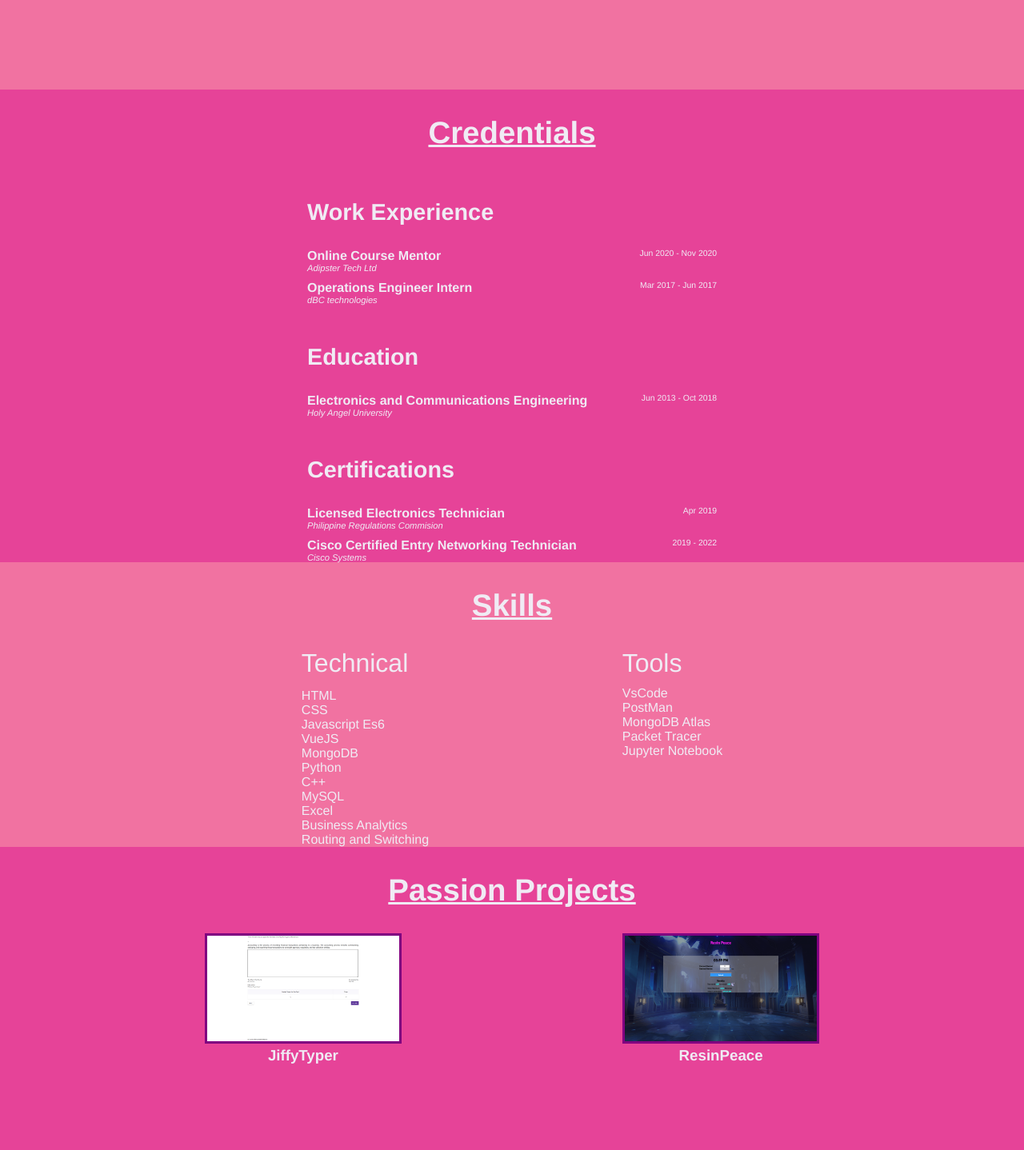
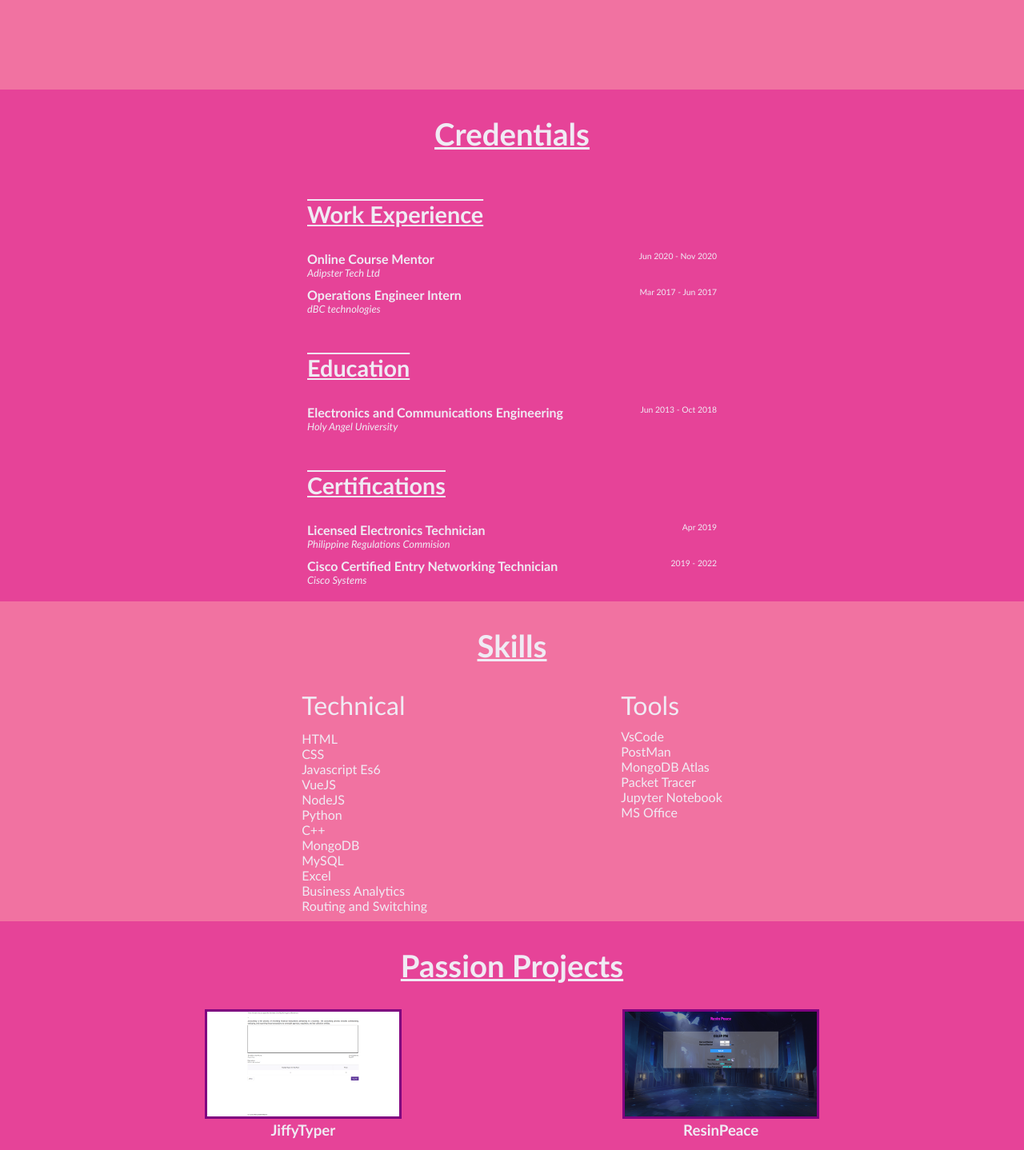
Before and after one commit to lewasaur/Profile, a Vue app: page / in a window 1280 px wide. Shown: the part 448-1886 px from the top of the page at 80% size. Built offline with nearby package versions, Linux system fonts and the light colour scheme.

Commit message:
improved scrollIntoView, improved global css

```diff
--- a/src/App.vue
+++ b/src/App.vue
@@ -32,7 +32,7 @@ export default {
 
 <style>
 #app {
-  font-family: Avenir, Helvetica, Arial, sans-serif;
+  font-family: 'Trebuchet MS', 'Lucida Sans Unicode', 'Lucida Grande', 'Lucida Sans', Arial, sans-serif;
   -webkit-font-smoothing: antialiased;
   -moz-osx-font-smoothing: grayscale;
   color: #2c3e50;
--- a/src/components/Credentials.vue
+++ b/src/components/Credentials.vue
@@ -1,6 +1,6 @@
 <template>
     <div id="credentials-section">
-        <div class="title-container">
+        <div class="title-container" >
             <h1 class="title-page">Credentials</h1>
         </div>
         <div class="credentials-div" cl>
@@ -58,7 +58,7 @@ export default {
 <style scoped>
 #credentials-section {
     background-color: #E64398;
-    min-height: 70vh;
+    min-height: 80vh;
 
 }
 
@@ -79,6 +79,7 @@ export default {
 .credential-box h2 {
     font-size: 1.8em;
     margin: 1em auto;
+    text-decoration: underline overline;
 }
 
 .credential-box + .credential-box {
@@ -91,7 +92,7 @@ export default {
             width: 96%;
         }
         #credentials-section {
-            min-height: 90vh;
+            min-height: 100vh;
         }
     }
 
--- a/src/components/Projects.vue
+++ b/src/components/Projects.vue
@@ -7,7 +7,7 @@
         <Project
             projectId="p1"
             title="JiffyTyper"
-            description="lorem typing bla bnla bla yes koi no moonlight"
+            description="A typing game where the user must type out the entire text in the shortest time possible. This webapp has a backend/database where the users can send their own texts. The texts are saved through a database and each text will save the user who has the highest score"
             technologies="EJS, Bootstrap, NodeJs, MongoDB, Express"
             live="https://jiffytyper.herokuapp.com/"
             source="https://github.com/lewasaur/JiffyTyperSource"
@@ -17,8 +17,8 @@
         <Project
             projectId="p2"
             title="ResinPeace"
-            description="lorem resin genshin impact say no koi no moonlight iya iya sen resin 160"
-            technologies="HTMl, CSS, Javascript"
+            description="A calculator webapp that can help Genshin Impact players keep track on when it's best to login. Genshin Impact is a mobile game where the player can only redeem rewards when they spend resins. Resins can only reach up to 160 and regenerate every 8 minutes."
+            technologies="HTML, CSS, Javascript"
             live="https://lewasaur.github.io/resinpeace/"
             source="https://github.com/lewasaur/resinpeace/tree/master"
             imageLink="resinPeaceThumb.png"
--- a/src/components/Skills.vue
+++ b/src/components/Skills.vue
@@ -12,9 +12,10 @@
                         <li>CSS</li>
                         <li>Javascript Es6</li>
                         <li>VueJS</li>
-                        <li>MongoDB</li>
+                        <li>NodeJS</li>
                         <li>Python</li>
                         <li>C++</li>
+                        <li>MongoDB</li>
                         <li>MySQL</li>
                         <li>Excel</li>
                         <li>Business Analytics</li>
@@ -29,6 +30,7 @@
                         <li>MongoDB Atlas</li>
                         <li>Packet Tracer</li>
                         <li>Jupyter Notebook</li>
+                        <li>MS Office</li>
                     </ul>
                 </div>
                 <!-- <div class="skills-soft">
@@ -54,7 +56,7 @@ export default {
 <style scoped>
 #skills-section {
     background-color: #F172A1;
-    min-height: 40vh;
+    min-height: 50vh;
 }
 
 .skills-div {
--- a/src/components/Welcome.vue
+++ b/src/components/Welcome.vue
@@ -48,8 +48,10 @@ export default {
         border-radius: 50%;
         flex: 1 1 20rem;
     }
-    .welcme-text {
+
+    .welcome-text {
         flex: 1 1 20rem;
+        text-align: center;
     }
 
     @media screen and (max-width: 1155px),
@@ -67,7 +69,12 @@ export default {
             width: 128px;
             margin: 2em 2em;
         }
-
+        .welcome-text {
+            font-size: 1.2em;
+        }
+        h1 {
+            font-size: 1.4em;
+        }
     /* @media screen and (max-height: 1155px) {
         #welcome-section {
             height: auto;
--- a/src/components/sub-components/NavLink.vue
+++ b/src/components/sub-components/NavLink.vue
@@ -26,7 +26,7 @@ export default {
     },
     methods: {
         scrollView(selector) {
-            document.querySelector(selector).scrollIntoView({behavior: "smooth"})
+            document.querySelector(selector).scrollIntoView({behavior: "smooth", block: "center"})
         }
     }
 }
--- a/src/components/sub-components/Project.vue
+++ b/src/components/sub-components/Project.vue
@@ -14,7 +14,7 @@
                         {{ description }}
                     </div>
                     <div class="project-technologies">
-                        <b>Technologies used:</b> <span style="font-style: italic">{{ technologies }} </span>
+                        <b style="font-size: 1.2em">Technologies used:</b> <span style="font-style: italic" >{{ technologies }} </span>
                     </div>
                 </div>
 
@@ -123,6 +123,10 @@ export default {
         background-color: #B39BC8;
         }
 
+    .modal-body div {
+        margin: 2% auto;
+    }
+
     .modal-footer {
         padding: 2px 16px;
         background-color: #F172A1;
--- a/src/components/sub-components/Work.vue
+++ b/src/components/sub-components/Work.vue
@@ -70,7 +70,7 @@ export default {
     .work-company {
         font-weight: 100;
         font-style: italic;
-        font-size: 0.7em;
+        font-size: 0.8em;
     }
 
     @media screen and (max-width: 1155px),
--- /dev/null
+++ b/vue.config.js
@@ -0,0 +1,11 @@
+//vue.config.js
+module.exports = {
+    chainWebpack: config => {
+        config
+            .plugin('html')
+            .tap(args => {
+                args[0].title = "Arni Verwasa";
+                return args;
+            })
+    }
+}
```
Also changed, not shown: 1 other file (tests, documents, lock files or other folders).
